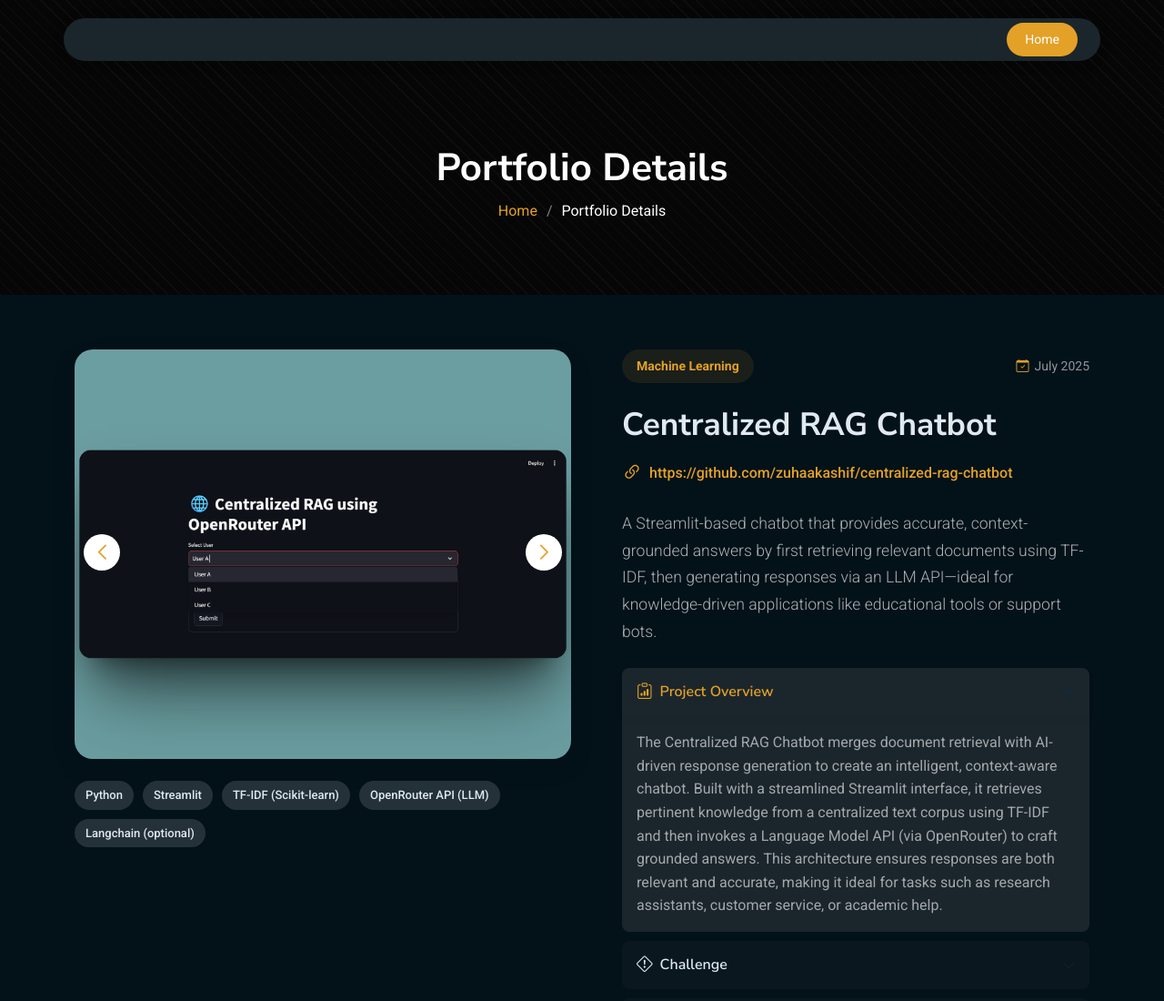
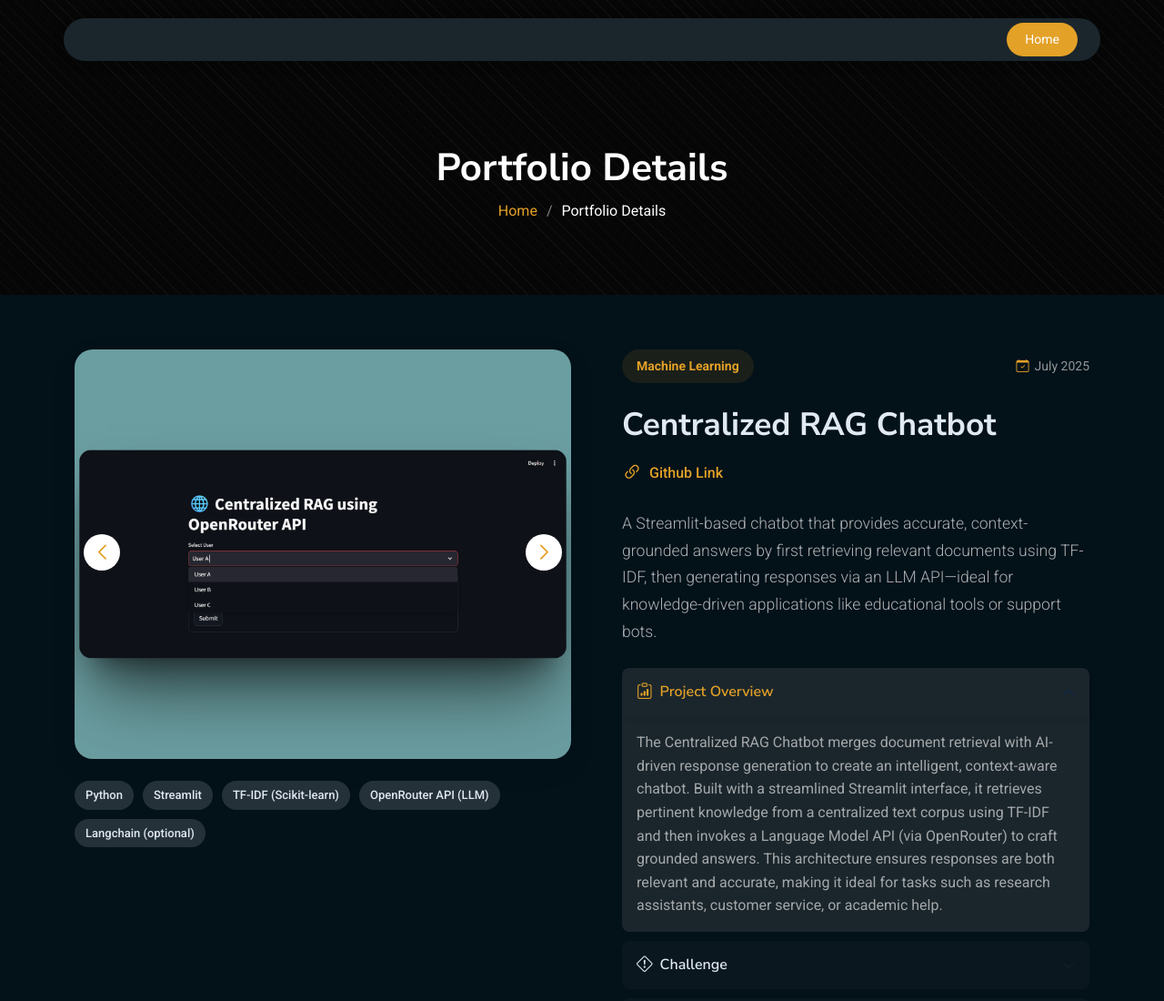
Before and after one commit to zuhaakashif/portfolio, a plain HTML site: page rag.html in a window 1280 px wide. Shown: the top 1100 px of the page at 91% size. Drawn offline with Linux system fonts and the light colour scheme.

Commit message:
Update rag.html

```diff
--- a/rag.html
+++ b/rag.html
@@ -152,7 +152,7 @@
 
               <div class="project-website">
                 <i class="bi bi-link-45deg"></i>
-                <a href="#" target="_blank">https://github.com/zuhaakashif/centralized-rag-chatbot</a>
+                <a href="https://github.com/zuhaakashif/centralized-rag-chatbot" target="_blank">Github Link</a>
               </div>
 
               <div class="project-overview">
```
